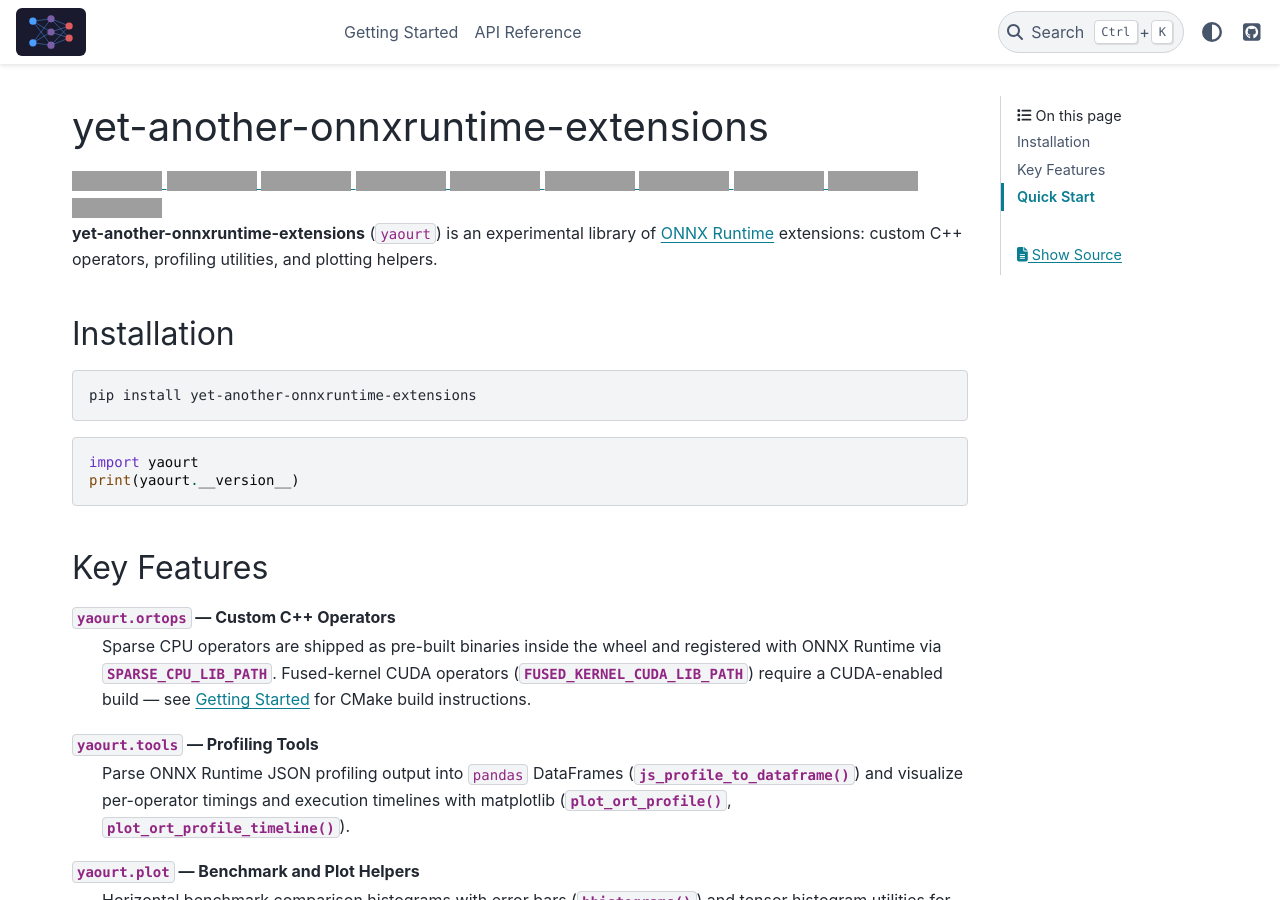
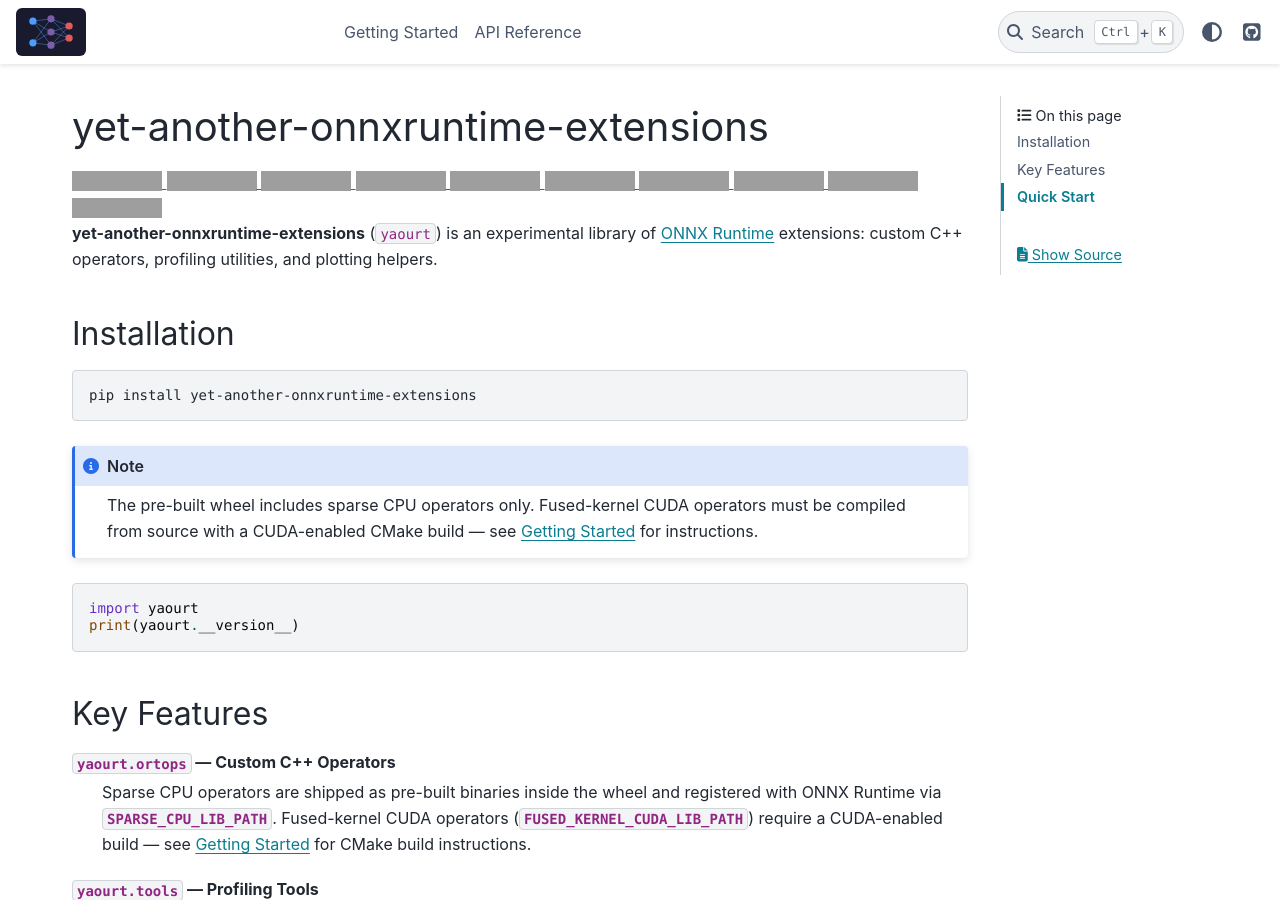
Before and after one commit to xadupre/yet-another-onnxruntime-extensions, a Sphinx documentation site: the page built from docs/index.rst, in a window 1280 px wide and 900 px high, cut to the strip 0-900 px from the top of the window. Built offline with Sphinx 7.4.7 and the PyData theme 0.15.4, drawn with Linux system fonts in a browser that asks for light colours; pages that are not in the unit, such as notebooks, are missing from menus; grey boxes are pictures that could not be loaded.

Commit message:
Add CUDA build note to Installation section in docs/index.rst
Agent-Logs-Url: https://github.com/xadupre/yet-another-onnxruntime-extensions/sessions/766922ae-4939-4f94-a48c-8be49e23914f

Co-authored-by: xadupre <22452781+xadupre@users.noreply.github.com>

```diff
--- a/docs/index.rst
+++ b/docs/index.rst
@@ -49,6 +49,12 @@ Installation
 .. code-block:: bash
 
     pip install yet-another-onnxruntime-extensions
+
+.. note::
+
+    The pre-built wheel includes sparse CPU operators only.
+    Fused-kernel CUDA operators must be compiled from source with a
+    CUDA-enabled CMake build — see :doc:`getting_started` for instructions.
 
 .. code-block:: python
 
```
